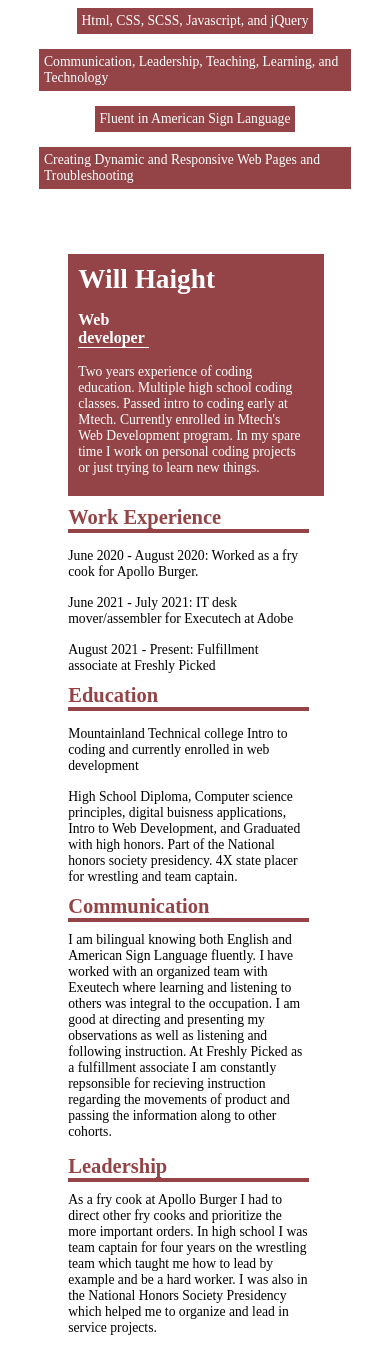
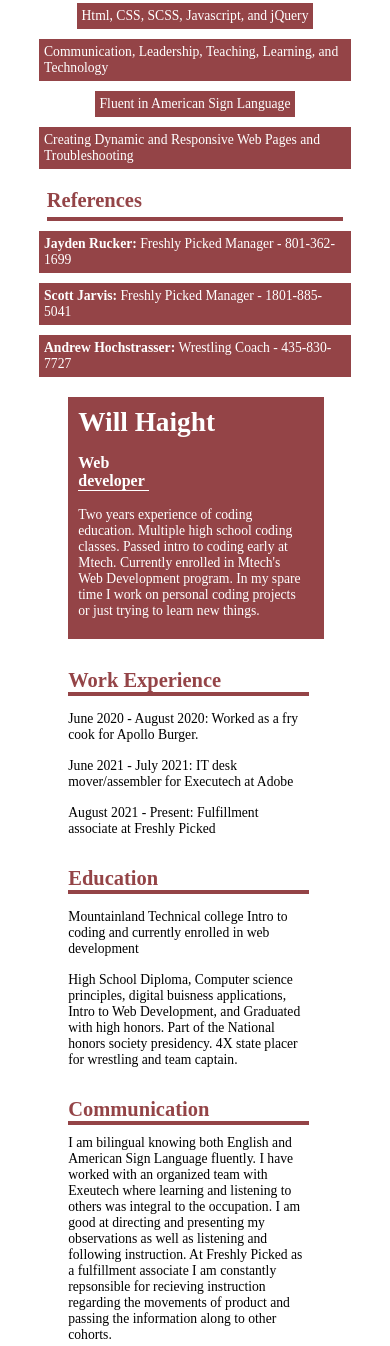
Before and after one commit to willhaight/WillResume, a plain HTML site: page index.html in a window 390 px wide. Shown: the part 582-1928 px from the top of the page. Drawn offline with Linux system fonts and the light colour scheme.

Commit message:
added references and spacing issues

```diff
--- a/index.html
+++ b/index.html
@@ -30,6 +30,13 @@
             <p>Communication, Leadership, Teaching, Learning, and Technology</p>
             <p>Fluent in American Sign Language</p>
             <p>Creating Dynamic and Responsive Web Pages and Troubleshooting</p>
+        </div>
+
+        <div class="skills">
+            <h2>References</h2>
+            <p><strong>Jayden Rucker:</strong> Freshly Picked Manager - 801-362-1699</p>
+            <p><strong>Scott Jarvis:</strong> Freshly Picked Manager - 1801-885-5041</p>
+            <p><strong>Andrew Hochstrasser:</strong> Wrestling Coach - 435-830-7727</p>
         </div>
     </div>
 
--- a/scss/styles.scss
+++ b/scss/styles.scss
@@ -25,7 +25,7 @@ body {
     background-color: $blue;
     color:#ffffff;
     padding:10px 10px 20px 10px;
-    margin-bottom:10px;
+    margin-bottom:70px;
     width:93%;
     h3 {
         border-bottom:1px solid white;
@@ -37,7 +37,7 @@ body {
     }
 }
 .par2{
-    margin-bottom:10px;
+    margin-bottom:70px;
     h2 {
         @include colScheme
     }
@@ -46,7 +46,7 @@ body {
     }
 }
 .par3 {
-    margin-bottom:10px;
+    margin-bottom:70px;
     h2 {
         @include colScheme
     }
@@ -55,7 +55,7 @@ body {
     }
 }
 .par4 {
-    margin-bottom:10px;
+    margin-bottom:70px;
     h2 {
         @include colScheme
     }
@@ -64,7 +64,7 @@ body {
     }
 }
 .par5 {
-    margin-bottom:10px;
+    margin-bottom:70px;
     h2 {
         @include colScheme
     }
@@ -128,16 +128,30 @@ img {
         .leftCol {
             width:35%;
             .contact h2, .contact p, .contact a {
-                padding-bottom:40px;
+                padding-bottom:10px;
             }
             .skills p, .skills h2{
                 padding-bottom:5px;
-                margin-bottom:40px;
+                margin-bottom:30px;
             }
         }
         .rightCol{
            width:65%;
-
+            .par1{
+              margin-bottom:30px;
+            }
+            .par2{
+              margin-bottom:30px;
+            }
+            .par3{
+              margin-bottom:30px;
+            }
+            .par4{
+              margin-bottom:30px;
+            }
+            .par5{
+              margin-bottom:30px;
+            }
         }
     }
 }
@@ -155,10 +169,10 @@ img {
                 }
                 .skills p, .skills h2{
                     padding-bottom:5px;
-                    margin-bottom:15px;
+                    margin-bottom:10px;
                 }
                 .skills {
-                    margin-bottom:50px;
+                    margin-bottom:10px;
                 }
             }
         .rightCol{
```
Also changed, not shown: css/styles.css, 1 other file.
